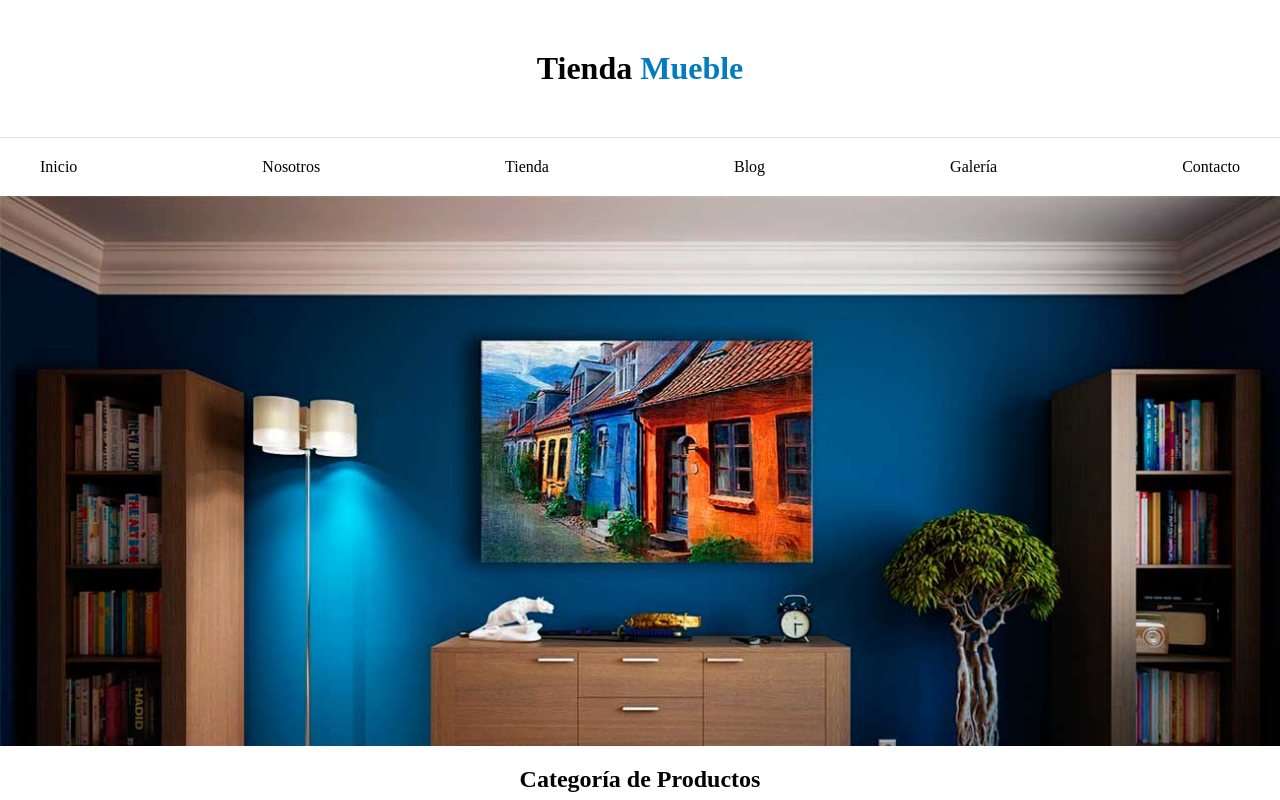
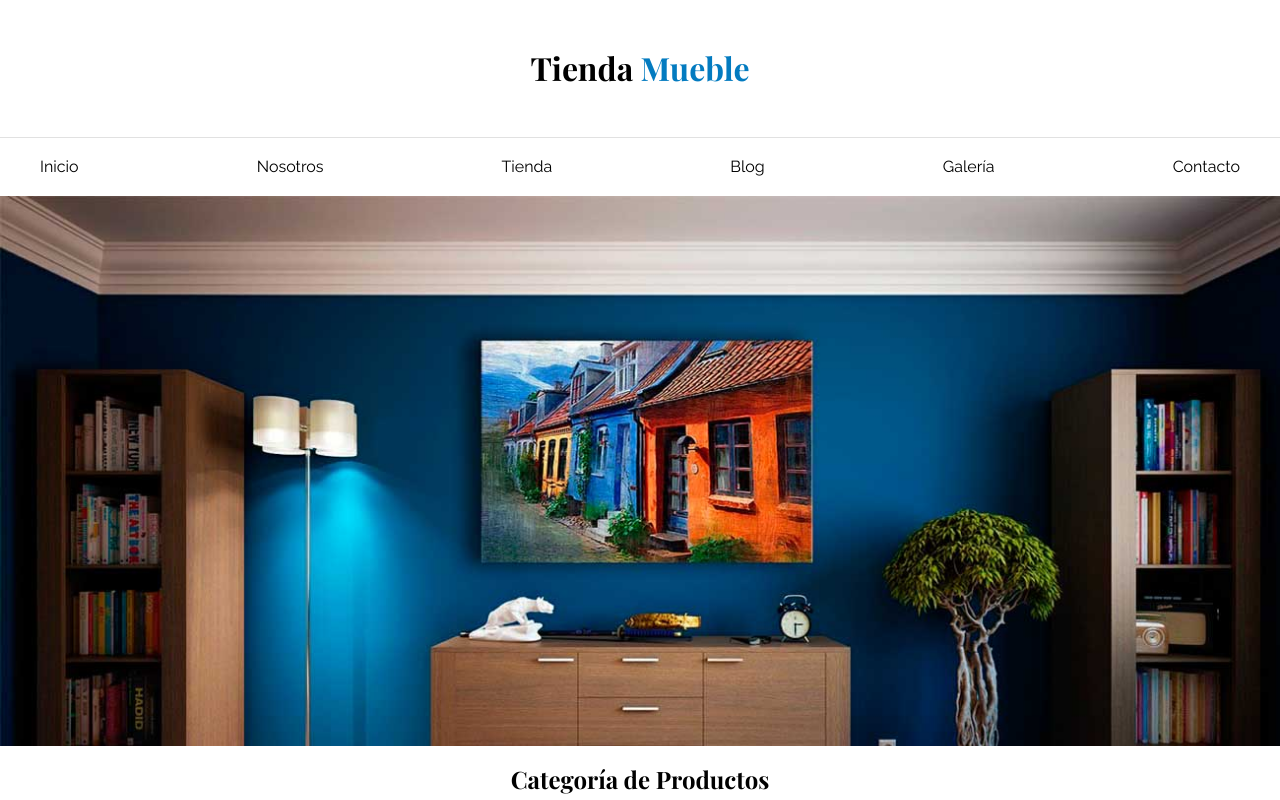
Before and after one commit to pmpeloc/tienda-mueble, a plain HTML site: page index.html in a window 1280 px wide. Shown: the top 800 px of the page. Drawn offline with nearby package versions, Linux system fonts and the light colour scheme.

Commit message:
Añadir fuentes en CSS

```diff
--- a/css/styles.css
+++ b/css/styles.css
@@ -8,7 +8,17 @@ html {
   box-sizing: inherit;
 }
 
+body {
+  font-family: 'Raleway', sans-serif;
+}
+
 /* Globales */
+
+h1,
+h2,
+h3 {
+  font-family: 'Playfair Display', serif;
+}
 
 a {
   text-decoration: none;
--- a/index.html
+++ b/index.html
@@ -6,6 +6,12 @@
     <meta name="viewport" content="width=device-width, initial-scale=1.0" />
     <title>TiendaMueble - Home</title>
     <link rel="stylesheet" href="css/normalize.css" />
+    <link rel="preconnect" href="https://fonts.googleapis.com" />
+    <link rel="preconnect" href="https://fonts.gstatic.com" crossorigin />
+    <link
+      href="https://fonts.googleapis.com/css2?family=Playfair+Display:wght@700&family=Raleway:wght@400;700;900&display=swap"
+      rel="stylesheet"
+    />
     <link rel="stylesheet" href="css/styles.css" />
   </head>
   <body>
```
